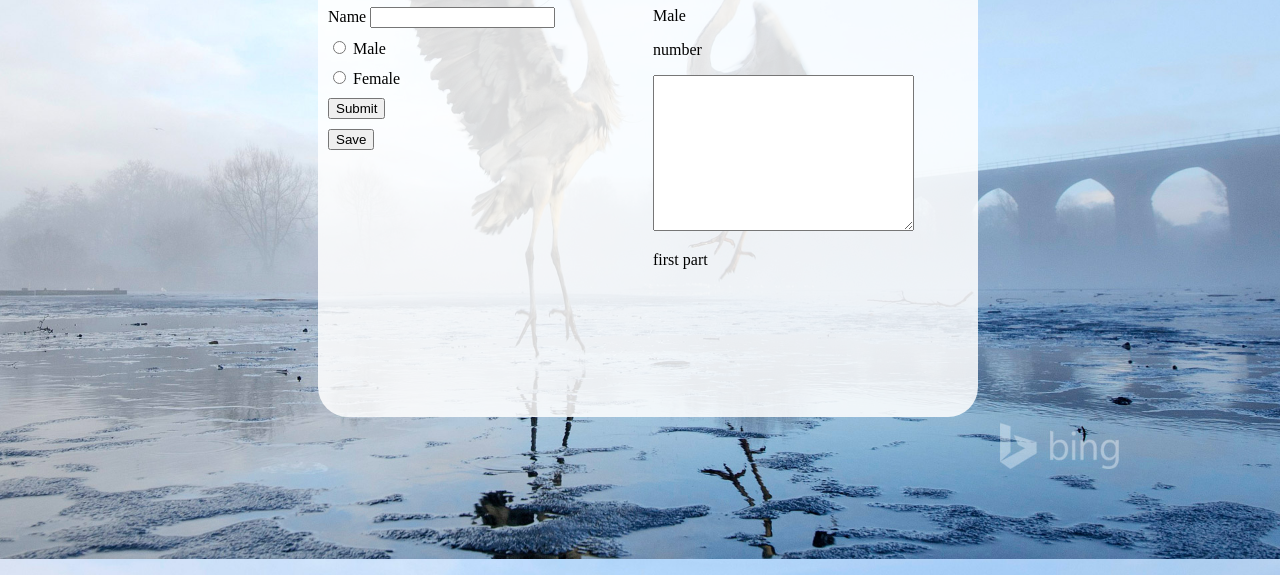
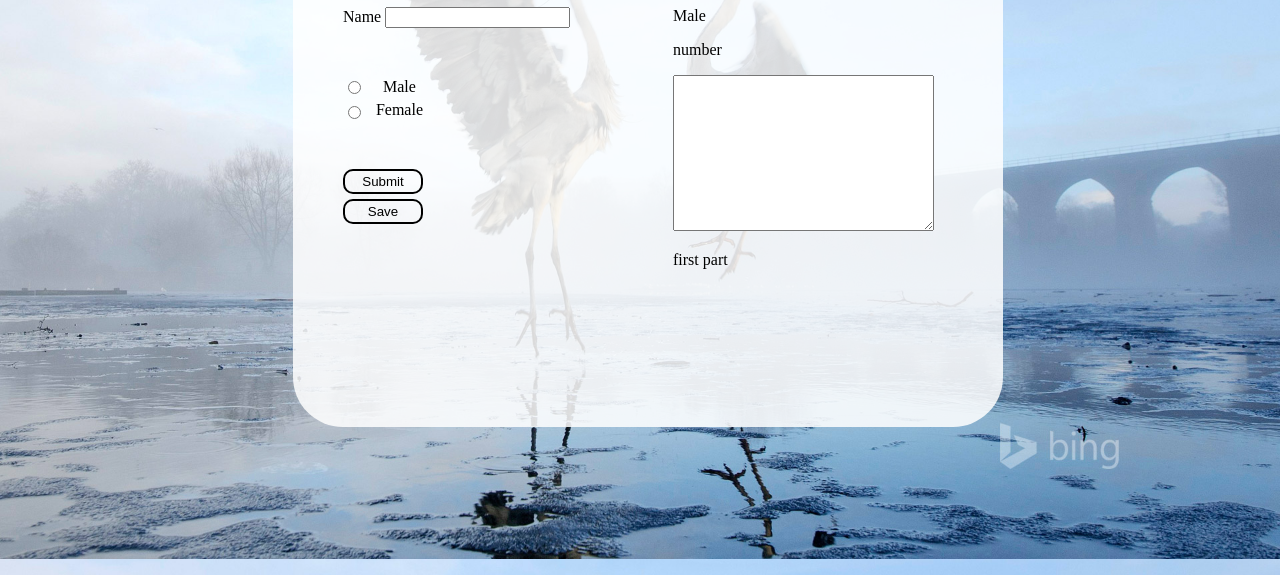
Before and after one commit to amirhaf76/WebDesign, a plain HTML site: page index.html in a window 1280 px wide. Shown: the part 241-816 px from the top of the page. Drawn offline with Linux system fonts and the light colour scheme.

Commit message:
Fixing some bugs.

```diff
--- a/cssFile.css
+++ b/cssFile.css
@@ -12,24 +12,62 @@ body.main_background {
     height: 100vh;
 }
 
-div.main_form {
+div.main_board {
     display: flex;
     background-color: hsla(0, 100%, 100%, .85);
-    border-radius: 30px;
+    border-radius: 50px;
     width: 50vw;
     height: 60vh;
-    padding: 10px 10px 10px 10px;
-    column-gap: 10px;
+    padding: 20px;
+    column-gap: 20px;
+    padding-left: 50px;
 }
 
-.top_down {
+.board_section {
+    width: 50%;
+    height: 50%;
+}
+
+.board_section_right{
     display: flex;
     flex-direction: column;
     align-items: flex-start;
-    row-gap: 10px;
+    row-gap: 50px;
 }
 
-.div_part {
-    width: 50%;
-    height: 50%;
+.radio_input_label {
+    display: flex;
+    flex-direction: row;
+    justify-content: space-between;
+    align-items: stretch;
 }
+
+.radio_row {
+    display: flex;
+    flex-direction: column;
+    justify-content: space-between;
+    align-items: center;
+    row-gap: 5px;
+}
+
+.fixed_siz_column {
+    width: 80px;
+}
+
+.buttons_top_down {
+    display: flex;
+    flex-direction: column;
+    align-items: stretch;
+    align-content: center;
+    row-gap: 5px;
+}
+
+input.cButton {
+    border-style: solid;
+    border-width: 2px;
+    border-radius: 10px;
+    border-color: black;
+    background-color: inherit;
+    width: 80px;
+    height: 25px;
+}
--- a/index.html
+++ b/index.html
@@ -11,31 +11,36 @@
     </head>
 
     <body class="main_background">
-        <div class="main_form">
-            <div class="div_part">
+        <div class="main_board">
+
+            <div class="board_section">
                 <h1>Mr. or Ms.?</h1>
-            <form class="top_down">
+                <form class="board_section_right">
                     <div>
                         <label for="textNameId">Name</label>
                         <input type="text" name="name" id="Id-textName"  maxlength="255">
                     </div>
                     <!-- radio input -->
-                <div>
+
+                    <div class="radio_input_label fixed_siz_column">
+                        <div class="radio_row ">
                             <input type="radio" name="gender" id="Id-maleRadio" value="Male">
+                            <input type="radio" name="gender" id="Id-femaleRadio" value="Female" >
+                        </div>
+                        <div class="radio_row">
                             <label for="Id-maleRadio">Male</label>
-                </div>
-                <div>
-                    <input type="radio" name="gender" id="Id-femaleRadio" value="Female" >
                             <label for="Id-femaleRadio">Female</label>
                         </div>
+                    </div>
 
+                    <div class="buttons_top_down fixed_siz_column">
+                        <input class="cButton" type="submit" value="Submit" id="Id-submitButton">
+                        <input class="cButton" type="button" value="Save" name="saveButton" id="Id-saveButton">
+                    </div>
+                </form>
+            </div>
 
-                <input type="submit" value="Submit" id="Id-submitButton">
-                <input type="button" value="Save" name="saveButton" id="Id-saveButton">
-            </form>
-
-        </div>
-        <div class="div_part">
+            <div class="board_section">
                 <h1>Prediction</h1>
                 <span>
                     <p>Male</p>
@@ -43,10 +48,8 @@
                 </span>
                 <textarea name="textArea1" id="textArea1Id" cols="30" rows="10"></textarea>
                 <p>first part</p>
-
             </div>
         </div>
-
 
         <script>
             configSetting();
```
Lines whose indentation alone changed are shown as unchanged.
